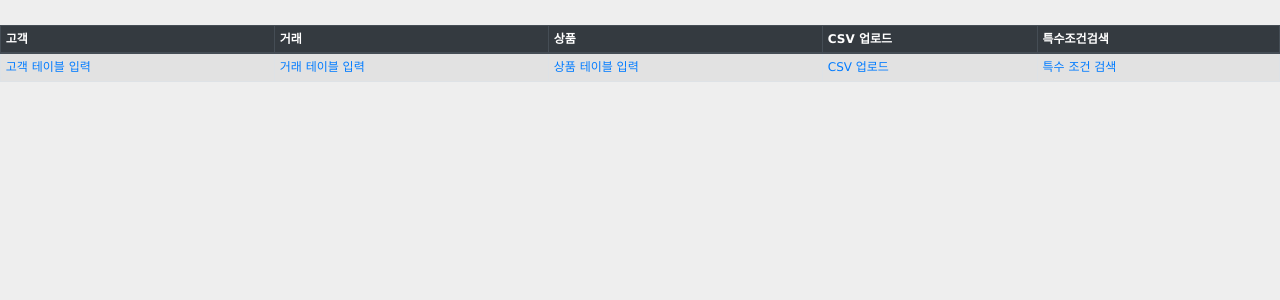
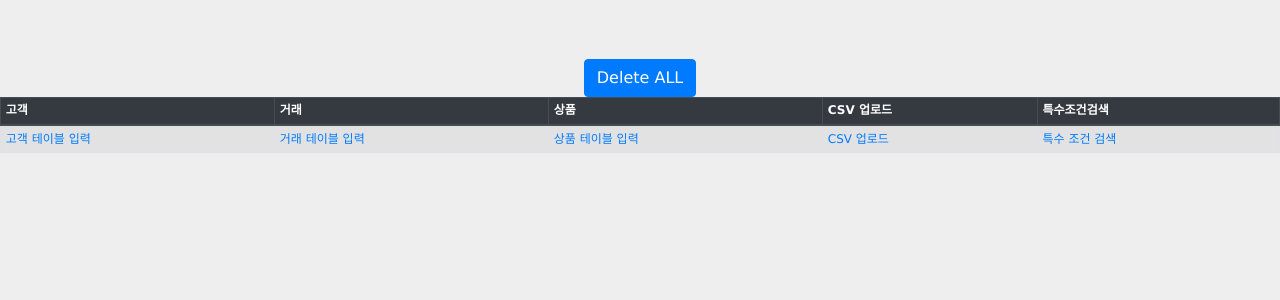
Before and after one commit to soicem/crudexample, a Django app: template employee/templates/front.html in a window 1280 px wide. Shown: the top 300 px of the page. Run offline with Django 3.2, Linux system fonts and the light colour scheme; the template is opened without the code that fills it, so the values that code supplies are empty; parts of the project's set-up code (start-up, migrations or seed data) failed here and were passed over; some libraries are stand-ins or nearby versions.

Commit message:
deleteAll, 글자 키우기

```diff
--- a/crudexample/urls.py
+++ b/crudexample/urls.py
@@ -45,5 +45,6 @@ urlpatterns = [
     path('searchProduct/', views.searchProduct),
     path('specialSearch/', views.specialSearch),
     path('searchK/', views.searchK),
-    path('searchM/', views.searchM)
+    path('searchM/', views.searchM),
+    path('deleteAll/', views.deleteAll)
 ]
--- a/employee/templates/customer/show.html
+++ b/employee/templates/customer/show.html
@@ -25,10 +25,6 @@
         <td>{{ customer.phone }}</td>
         <td>{{ customer.address }}</td>
         <td>{{ customer.gender }}</td>
-        <td>
-            <a href="/edit/customer/{{ customer.name }}"><span class="glyphicon glyphicon-pencil" >Edit</span></a>
-            <a href="/delete/customer/{{ customer.name }}">Delete</a>
-        </td>
     </tr>
 {% endfor %}
     </tbody>
--- a/employee/templates/front.html
+++ b/employee/templates/front.html
@@ -21,21 +21,24 @@
     <tbody>
     <tr>
         <td>
-            <a href="/show/customer"><span class="glyphicon glyphicon-pencil" >고객 테이블 입력</span></a>
+            <a href="/show/customer"><span style="font-size:20" class="glyphicon glyphicon-pencil" >고객 테이블 입력</span></a>
         </td>
         <td>
-            <a href="/show/transaction"><span class="glyphicon glyphicon-pencil" >거래 테이블 입력</span></a>
+            <a href="/show/transaction"><span style="font-size:20" class="glyphicon glyphicon-pencil" >거래 테이블 입력</span></a>
         </td>
         <td>
-            <a href="/show/product"><span class="glyphicon glyphicon-pencil" >상품 테이블 입력</span></a>
+            <a href="/show/product"><span style="font-size:20" class="glyphicon glyphicon-pencil" >상품 테이블 입력</span></a>
         </td>
         <td>
-            <a href="/CSVUpload"><span class="glyphicon glyphicon-pencil" >CSV 업로드</span></a>
+            <a href="/CSVUpload"><span style="font-size:20" class="glyphicon glyphicon-pencil" >CSV 업로드</span></a>
         </td>
         <td>
-            <a href="/specialSearch"><span class="glyphicon glyphicon-pencil" >특수 조건 검색</span></a>
+            <a href="/specialSearch"><span style="font-size:20" class="glyphicon glyphicon-pencil" >특수 조건 검색</span></a>
         </td>
     </tr>
+    <br>
+    <br>
+    <center><a href="/deleteAll" class="btn btn-primary">Delete ALL</a></center>
     </tbody>
 </table>
 
--- a/employee/templates/product/show.html
+++ b/employee/templates/product/show.html
@@ -22,10 +22,6 @@
         <td>{{ product.name }}</td>
         <td>{{ product.productID }}</td>
         <td>{{ product.supplierName }}</td>
-        <td>
-            <a href="/edit/product/{{ product.name }}"><span class="glyphicon glyphicon-pencil" >Edit</span></a>
-            <a href="/delete/product/{{ product.name }}">Delete</a>
-        </td>
     </tr>
 {% endfor %}
     </tbody>
--- a/employee/templates/transaction/show.html
+++ b/employee/templates/transaction/show.html
@@ -26,10 +26,6 @@
         <td>{{ transaction.price }}</td>
         <td>{{ transaction.date }}</td>
         <td>{{ transaction.customerName }}</td>
-        <td>
-            <a href="/edit/transaction/{{ transaction.transactionNumber }}"><span class="glyphicon glyphicon-pencil" >Edit</span></a>
-            <a href="/delete/transaction/{{ transaction.transactionNumber }}">Delete</a>
-        </td>
     </tr>
 {% endfor %}
     </tbody>
```
Also changed, not shown: employee/views.py (+15 -0 lines).
